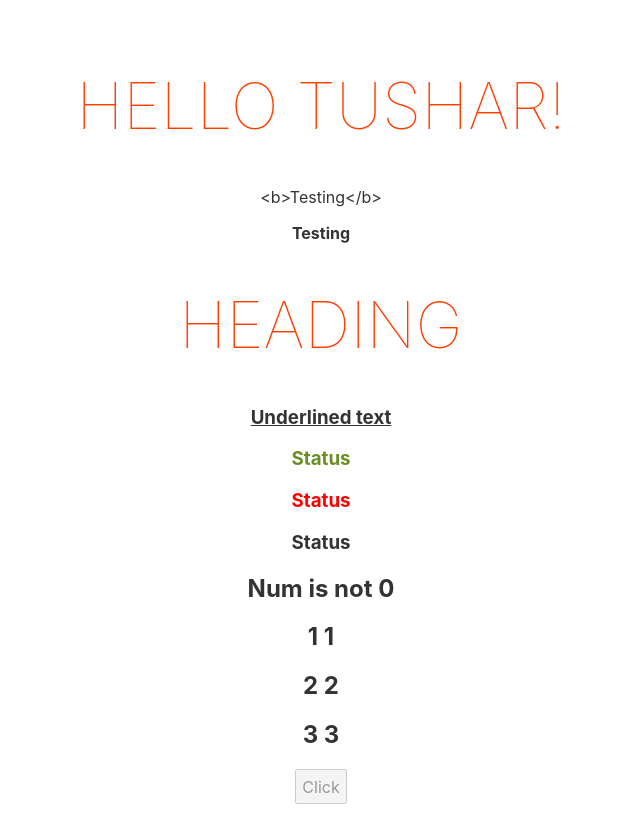
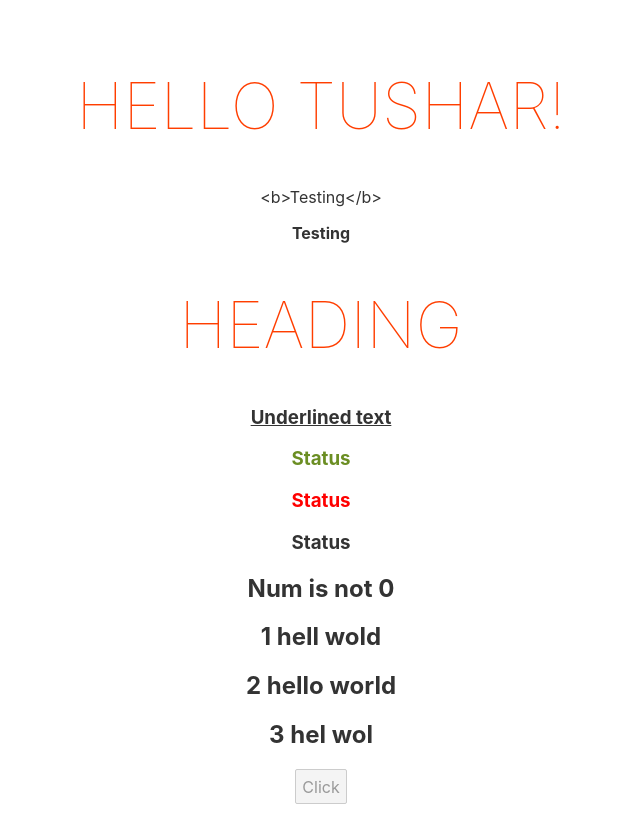
Before and after one commit to tushargarg0987/Hello-Svelte, a Svelte app: page / in a window 1280 px wide. Shown: the whole page, without its empty margins (319-959 px from the left). Built offline with nearby package versions, Linux system fonts and the light colour scheme.

Commit message:
Interating a list of objects

```diff
--- a/src/App.svelte
+++ b/src/App.svelte
@@ -36,8 +36,12 @@
 	{:else}
 		<h2>Num is not 0</h2>
 	{/if}
-	{#each list as num, index}
+	<!-- {#each list as num, index}
 		<h2>{index + 1} {num}</h2>
+	{/each} -->
+
+	{#each fullList as name,index}
+		<h2>{index + 1} {name.first} {name.last}</h2>
 	{/each}
 
 	<!-- <button disabled={disabled}>Click</button> -->
```
